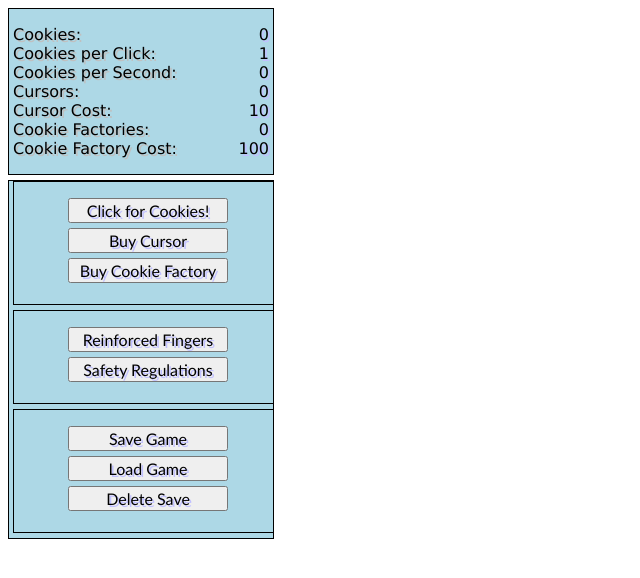
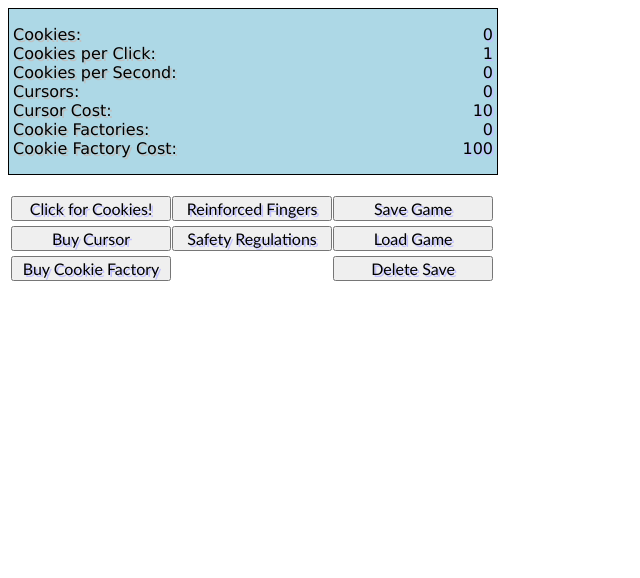
Before and after one commit to KaloyanZ/Incremental, a plain HTML site: page index.html in a window 1280 px wide. Shown: the whole page, without its empty margins (0-640 px from the left). Drawn offline with Linux system fonts and the light colour scheme.

Commit message:
Update interface.css

```diff
--- a/interface.css
+++ b/interface.css
@@ -1,7 +1,4 @@
 p{
-	/*
-	float: right;
-	*/
 	padding: 0;
 }
 button{
@@ -9,20 +6,9 @@ button{
 	font-size: 16;
 	text-align: center;
 	margin-bottom: 5px;
-	margin-left: 50px;
+	margin-left: 0px;
 	width: 160px;
 	text-shadow: 2px 2px #C0C0FF;  /* Made the buttons have text shadows as well */
-}
-div {
-	padding: 0px;
-	overflow: hidden;
-	width: 260px;
-	height: auto;
-	background-color: lightblue;
-	border: 1px solid black;
-	padding-left: 4px;
-	margin-bottom: 5px;
-	text-shadow: 2px 2px #C0C0C0;
 }
 ul{
 	list-style-type:none;
@@ -31,11 +17,35 @@ ul{
 /*Classes*/
 .resources{
 	font-family: Verdana;
-}
-.testClass{
-	font-family: Times New Roman;
+	padding: 0px;
+	overflow: hidden;
+	width: 484px;
+	height: auto;
+	background-color: lightblue;
+	border: 1px solid black;
+	padding-left: 4px;
+	margin-bottom: 5px;
+	text-shadow: 2px 2px #C0C0C0;
 }
 /*IDs*/
+#buttonContainer{
+	padding-left:3px;
+	height:auto;
+	display:inline-block;
+	width:488px;
+}
+#buildings{
+	float:left;
+	width:33%;
+}
+#upgrades{
+	display:inline-block;
+	width:33%;
+}
+#options{
+	float:right;
+	width:34%;
+}
 #cookies,#cookiesPerClick,#cookiesPerSecond,#cursors,#cursorCost,#factories,#factoryCost{
 	float: right;
 	padding-right: 4px;
```
